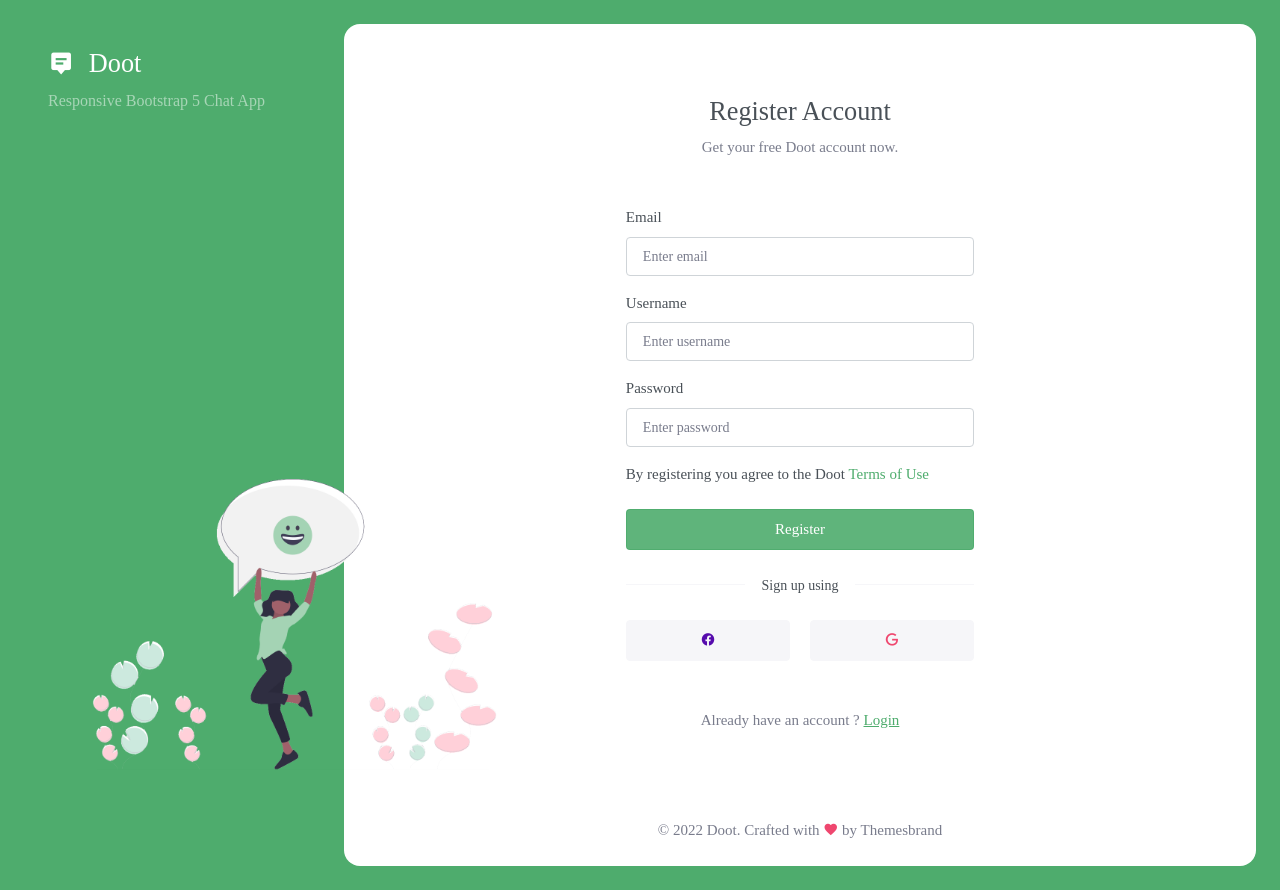
After one commit to chainerprince/grouptask-sms-flask, a Flask app: page /auth/register in a window 1280 px wide. The commit adds this page. Run offline with Flask 2, Linux system fonts and the light colour scheme; some libraries are stand-ins or nearby versions; some web fonts are replaced.

Commit message:
chore--add auth

```diff
--- a/smsapp/auth/routes.py
+++ b/smsapp/auth/routes.py
@@ -4,4 +4,10 @@ from smsapp.auth import auth
 
 @auth.route('/login')
 def login():
-    return "This is the login page"
+    return render_template('auth/login.html', title="Login")
+@auth.route('/register')
+def register():
+    return render_template('auth/register.html', title="Register")
+@auth.route('/logout')
+def logout():
+    return render_template('auth/logout.html', title="Logout")
--- /dev/null
+++ b/smsapp/templates/auth/register.html
@@ -0,0 +1,184 @@
+<!doctype html>
+<html lang="en">
+
+<head>
+
+    <meta charset="utf-8" />
+    {% if title %}
+    <title>Text Message App--{{title}}</title>
+    {% else %}
+    <title>Text Message App</title>
+    {% endif %}
+    <meta name="viewport" content="width=device-width, initial-scale=1.0">
+    <meta
+        content="Doot - Responsive Chat App Template in HTML. A fully featured HTML chat messenger template in Bootstrap 5"
+        name="description" />
+    <meta name="keywords"
+        content="Doot chat template, chat, web chat template, chat status, chat template, communication, discussion, group chat, message, messenger template, status" />
+    <meta content="Themesbrand" name="author" />
+<!-- App favicon -->
+<link rel="shortcut icon" href="{{ url_for('static', filename='assets/images/favicon.ico') }}">
+
+<!-- glightbox css -->
+<link rel="stylesheet" href="{{ url_for('static', filename='assets/libs/glightbox/css/glightbox.min.css') }}">
+
+<!-- swiper css -->
+<link rel="stylesheet" href="{{ url_for('static', filename='assets/libs/swiper/swiper-bundle.min.css') }}">
+
+
+<!-- Bootstrap Css -->
+<link href="{{ url_for('static', filename='assets/css/bootstrap.min.css') }}" id="bootstrap-style" rel="stylesheet"
+    type="text/css" />
+<!-- Icons Css -->
+<link href="{{ url_for('static', filename='assets/css/icons.min.css') }}" rel="stylesheet" type="text/css" />
+<!-- App Css-->
+<link href="{{ url_for('static', filename='assets/css/app.min.css') }}" id="app-style" rel="stylesheet"
+    type="text/css" />
+
+</head>
+
+<body>
+
+    <div class="auth-bg">
+        <div class="container-fluid p-0">
+            <div class="row g-0">
+                <div class="col-xl-3 col-lg-4">
+                    <div class="p-4 pb-0 p-lg-5 pb-lg-0 auth-logo-section">
+                        <div class="text-white-50">
+                            <h3><a href="index.html" class="text-white"><i
+                                        class="bx bxs-message-alt-detail align-middle text-white h3 mb-1 me-2"></i>
+                                    Doot</a></h5>
+                                <p class="font-size-16">Responsive Bootstrap 5 Chat App</p>
+                        </div>
+                        <div class="mt-auto">
+                            <img src="assets/images/auth-img.png" alt="" class="auth-img">
+                        </div>
+                    </div>
+                </div>
+                <!-- end col -->
+                <div class="col-xl-9 col-lg-8">
+                    <div class="authentication-page-content">
+                        <div class="d-flex flex-column h-100 px-4 pt-4">
+                            <div class="row justify-content-center my-auto">
+                                <div class="col-sm-8 col-lg-6 col-xl-5 col-xxl-4">
+
+                                    <div class="py-md-5 py-4">
+
+                                        <div class="text-center mb-5">
+                                            <h3>Register Account</h3>
+                                            <p class="text-muted">Get your free Doot account now.</p>
+                                        </div>
+                                        <form class="needs-validation" novalidate
+                                            action="https://themesbrand.com/doot/layouts/index.html">
+                                            <div class="mb-3">
+                                                <label for="useremail" class="form-label">Email</label>
+                                                <input type="email" class="form-control" id="useremail"
+                                                    placeholder="Enter email" required>
+                                                <div class="invalid-feedback">
+                                                    Please Enter Email
+                                                </div>
+                                            </div>
+                                            <div class="mb-3">
+                                                <label for="username" class="form-label">Username</label>
+                                                <input type="text" class="form-control" id="username"
+                                                    placeholder="Enter username" required>
+                                                <div class="invalid-feedback">
+                                                    Please Enter Username
+                                                </div>
+                                            </div>
+
+                                            <div class="mb-3">
+                                                <label for="userpassword" class="form-label">Password</label>
+                                                <input type="password" class="form-control" id="userpassword"
+                                                    placeholder="Enter password" required>
+                                                <div class="invalid-feedback">
+                                                    Please Enter Password
+                                                </div>
+                                            </div>
+
+                                            <div class="mb-4">
+                                                <p class="mb-0">By registering you agree to the Doot <a href="#"
+                                                        class="text-primary">Terms of Use</a></p>
+                                            </div>
+
+                                            <div class="mb-3">
+                                                <button class="btn btn-primary w-100 waves-effect waves-light"
+                                                    type="submit">Register</button>
+                                            </div>
+                                            <div class="mt-4 text-center">
+                                                <div class="signin-other-title">
+                                                    <h5 class="font-size-14 mb-4 title">Sign up using</h5>
+                                                </div>
+                                                <div class="row">
+                                                    <div class="col-6">
+                                                        <div>
+                                                            <button type="button" class="btn btn-light w-100"
+                                                                data-bs-toggle="tooltip" data-bs-trigger="hover"
+                                                                data-bs-placement="top" title="Facebook"><i
+                                                                    class="mdi mdi-facebook text-indigo"></i></button>
+                                                        </div>
+                                                    </div>
+                                                    <div class="col-6">
+                                                        <div>
+                                                            <button type="button" class="btn btn-light w-100"
+                                                                data-bs-toggle="tooltip" data-bs-trigger="hover"
+                                                                data-bs-placement="top" title="Google"><i
+                                                                    class="mdi mdi-google text-danger"></i></button>
+                                                        </div>
+                                                    </div>
+                                                </div>
+                                            </div>
+                                        </form><!-- end form -->
+
+                                        <div class="mt-5 text-center text-muted">
+                                            <p>Already have an account ? <a href="login"
+                                                    class="fw-medium text-decoration-underline">Login</a></p>
+                                        </div>
+                                    </div>
+                                </div><!-- end col -->
+                            </div><!-- end row -->
+
+                            <div class="row">
+                                <div class="col-xl-12">
+                                    <div class="text-center text-muted p-4">
+                                        <p class="mb-0">&copy;
+                                            <script>document.write(new Date().getFullYear())</script> Doot. Crafted with
+                                            <i class="mdi mdi-heart text-danger"></i> by Themesbrand
+                                        </p>
+                                    </div>
+                                </div><!-- end col -->
+                            </div><!-- end row -->
+
+                        </div>
+                    </div>
+                </div>
+                <!-- end col -->
+            </div>
+            <!-- end row -->
+        </div>
+        <!-- end container-fluid -->
+    </div>
+    <!-- end auth bg -->
+
+    <!-- JAVASCRIPT -->
+<script src="{{ url_for('static', filename='assets/libs/bootstrap/js/bootstrap.bundle.min.js') }}"></script>
+<script src="{{ url_for('static', filename='assets/libs/simplebar/simplebar.min.js') }}"></script>
+<script src="{{ url_for('static', filename='assets/libs/node-waves/waves.min.js') }}"></script>
+
+<!-- glightbox js -->
+<script src="{{ url_for('static', filename='assets/libs/glightbox/js/glightbox.min.js') }}"></script>
+
+<!-- Swiper JS -->
+<script src="{{ url_for('static', filename='assets/libs/swiper/swiper-bundle.min.js') }}"></script>
+
+<!-- fg-emoji-picker JS -->
+<script src="{{ url_for('static', filename='assets/libs/fg-emoji-picker/fgEmojiPicker.js') }}"></script>
+
+<!-- page init -->
+<script src="{{ url_for('static', filename='assets/js/pages/index.init.js') }}"></script>
+
+<script src="{{ url_for('static', filename='assets/js/app.js') }}"></script>
+
+</body>
+
+</html>
```
Also changed, not shown: smsapp/templates/auth/login.html (added, +158 -0 lines), smsapp/templates/auth/logout.html (added, +128 -0 lines), smsapp/templates/main/index.html (+7 -0 lines).
